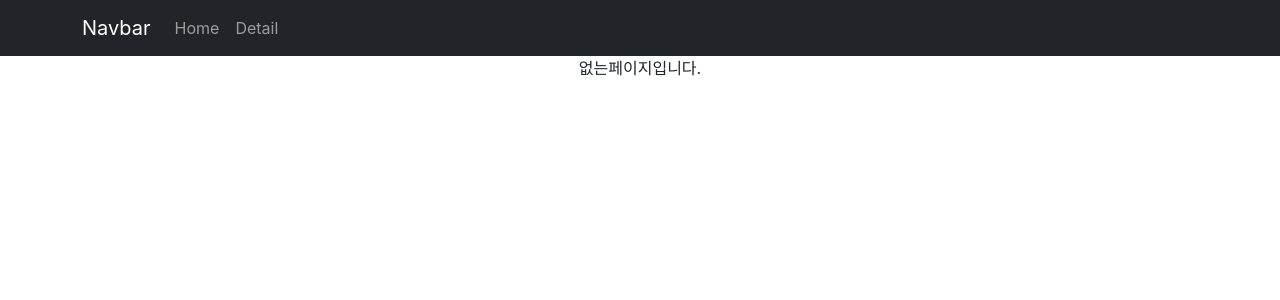
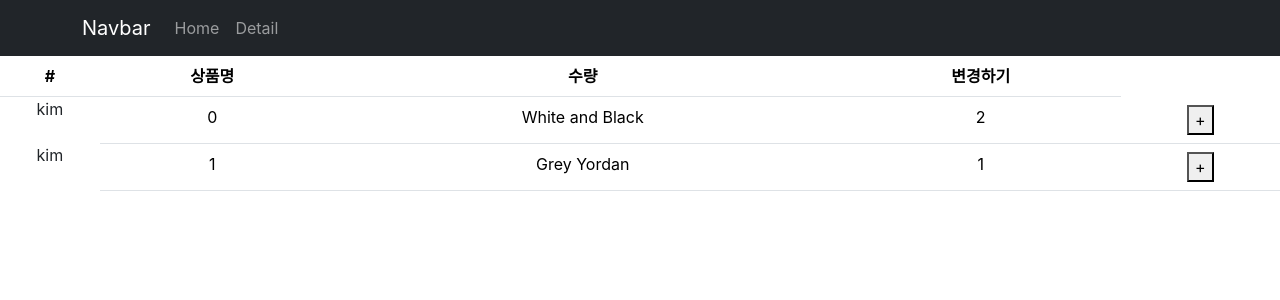
Before and after one commit to YeongBinByeon/react-coding-apple, a React (Create React App) app in the folder shop/: page /cart in a window 1280 px wide. Shown: the top 300 px of the page. Built offline with nearby package versions, Linux system fonts and the light colour scheme.

Commit message:
Redux 3 : store의 state 변경하는 법 까지 커밋

```diff
--- a/shop/package.json
+++ b/shop/package.json
@@ -3,6 +3,7 @@
   "version": "0.1.0",
   "private": true,
   "dependencies": {
+    "@reduxjs/toolkit": "^1.8.1",
     "@testing-library/jest-dom": "^5.17.0",
     "@testing-library/react": "^13.4.0",
     "@testing-library/user-event": "^13.5.0",
@@ -11,6 +12,7 @@
     "react": "^18.3.1",
     "react-bootstrap": "^2.10.5",
     "react-dom": "^18.3.1",
+    "react-redux": "^8.1.3",
     "react-router-dom": "^6.27.0",
     "react-scripts": "5.0.1",
     "styled-components": "^6.1.13",
--- a/shop/src/App.js
+++ b/shop/src/App.js
@@ -5,12 +5,12 @@ import { data } from "./data";
 import { Routes, Route, Link, useNavigate, Outlet } from "react-router-dom";
 import Detail from "./routes/Detail.js";
 import axios from "axios";
+import Cart from "./routes/Cart.js";
 
 export let Context1 = createContext();
 
 function App() {
   let [shoes, setShoes] = useState(data);
-  let [재고] = useState([10, 11, 12]);
   let navigate = useNavigate();
   let [count, setCount] = useState(0);
   const [loading, setLoading] = useState(false);
@@ -88,14 +88,10 @@ function App() {
             </>
           }
         />
-        <Route
-          path="/detail/:id"
-          element={
-            <Context1.Provider value={{ 재고 }}>
-              <Detail shoes={shoes} />
-            </Context1.Provider>
-          }
-        />
+        <Route path="/detail/:id" element={<Detail shoes={shoes} />} />
+
+        <Route path="/cart" element={<Cart />} />
+
         <Route path="*" element={<div>없는페이지입니다.</div>} />
       </Routes>
     </div>
--- a/shop/src/index.js
+++ b/shop/src/index.js
@@ -3,10 +3,14 @@ import ReactDOM from "react-dom/client";
 import "./index.css";
 import App from "./App";
 import { BrowserRouter } from "react-router-dom";
+import { Provider } from "react-redux";
+import store from "./store.js";
 
 const root = ReactDOM.createRoot(document.getElementById("root"));
 root.render(
-  <BrowserRouter>
-    <App />
-  </BrowserRouter>
+  <Provider store={store}>
+    <BrowserRouter>
+      <App />
+    </BrowserRouter>
+  </Provider>
 );
--- /dev/null
+++ b/shop/src/routes/Cart.js
@@ -0,0 +1,52 @@
+import { Table } from "react-bootstrap";
+import { useDispatch, useSelector } from "react-redux";
+import { changeName } from "../store";
+
+function Cart() {
+  let cart = useSelector((state) => {
+    return state.카트_cart;
+  });
+  let dispatch = useDispatch();
+
+  let user = useSelector((state) => {
+    return state.유저_user;
+  });
+
+  return (
+    <div>
+      <Table>
+        <thead>
+          <tr>
+            <th>#</th>
+            <th>상품명</th>
+            <th>수량</th>
+            <th>변경하기</th>
+          </tr>
+        </thead>
+        <tbody>
+          {cart.map((item, index) => {
+            return (
+              <tr key={index}>
+                {user}
+                <td>{index}</td>
+                <td>{item.name}</td>
+                <td>{item.count}</td>
+                <td>
+                  <button
+                    onClick={() => {
+                      dispatch(changeName());
+                    }}
+                  >
+                    +
+                  </button>
+                </td>
+              </tr>
+            );
+          })}
+        </tbody>
+      </Table>
+    </div>
+  );
+}
+
+export default Cart;
--- a/shop/src/routes/Detail.js
+++ b/shop/src/routes/Detail.js
@@ -1,11 +1,8 @@
-import { useContext, useEffect, useState } from "react";
+import { useEffect, useState } from "react";
 import { useParams } from "react-router-dom";
 import { Nav } from "react-bootstrap";
-import { Context1 } from "./../App.js";
 
 function Detail(props) {
-  let { 재고 } = useContext(Context1);
-
   useEffect(() => {
     console.log("안녕");
   });
@@ -101,7 +98,6 @@ function Detail(props) {
 
 function TabContent(props) {
   let [fade, setFade] = useState("");
-  let { 재고 } = useContext(Context1);
 
   useEffect(() => {
     let a = setTimeout(() => {
@@ -113,11 +109,7 @@ function TabContent(props) {
     };
   }, [props.탭]);
 
-  return (
-    <div className={`start ${fade}`}>
-      {[<div>{재고}</div>, <div>내용1</div>, <div>내용2</div>][props.탭]}
-    </div>
-  );
+  return <div className={`start ${fade}`}></div>;
 }
 
 export default Detail;
--- /dev/null
+++ b/shop/src/store.js
@@ -0,0 +1,32 @@
+import { configureStore, createSlice } from "@reduxjs/toolkit";
+
+// useState 역할
+let user = createSlice({
+  name: "user",
+  initialState: "kim",
+  reducers: {
+    changeName(state) {
+      // state는 기존 state를 뜻함
+      return "john " + state;
+    },
+    다른함수() {},
+  },
+});
+
+export let { changeName, 다른함수 } = user.actions;
+
+let cart = createSlice({
+  name: "productList",
+  initialState: [
+    { id: 0, name: "White and Black", count: 2 },
+    { id: 1, name: "Grey Yordan", count: 1 },
+  ],
+});
+
+export default configureStore({
+  // 만든 slice는 reducer에 등록해야 함
+  reducer: {
+    유저_user: user.reducer,
+    카트_cart: cart.reducer,
+  },
+});
```
Also changed, not shown: 1 other file (tests, documents, lock files or other folders).
